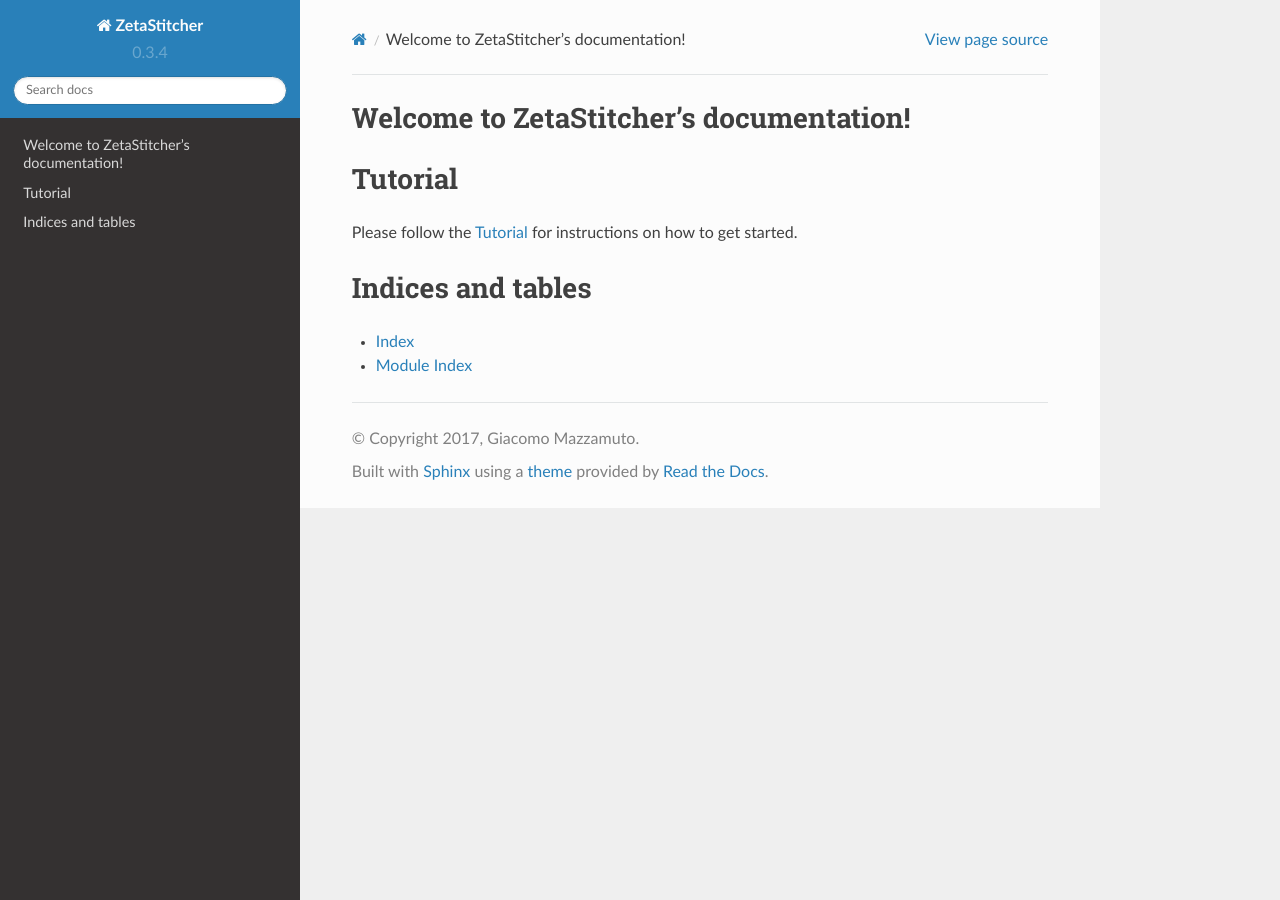
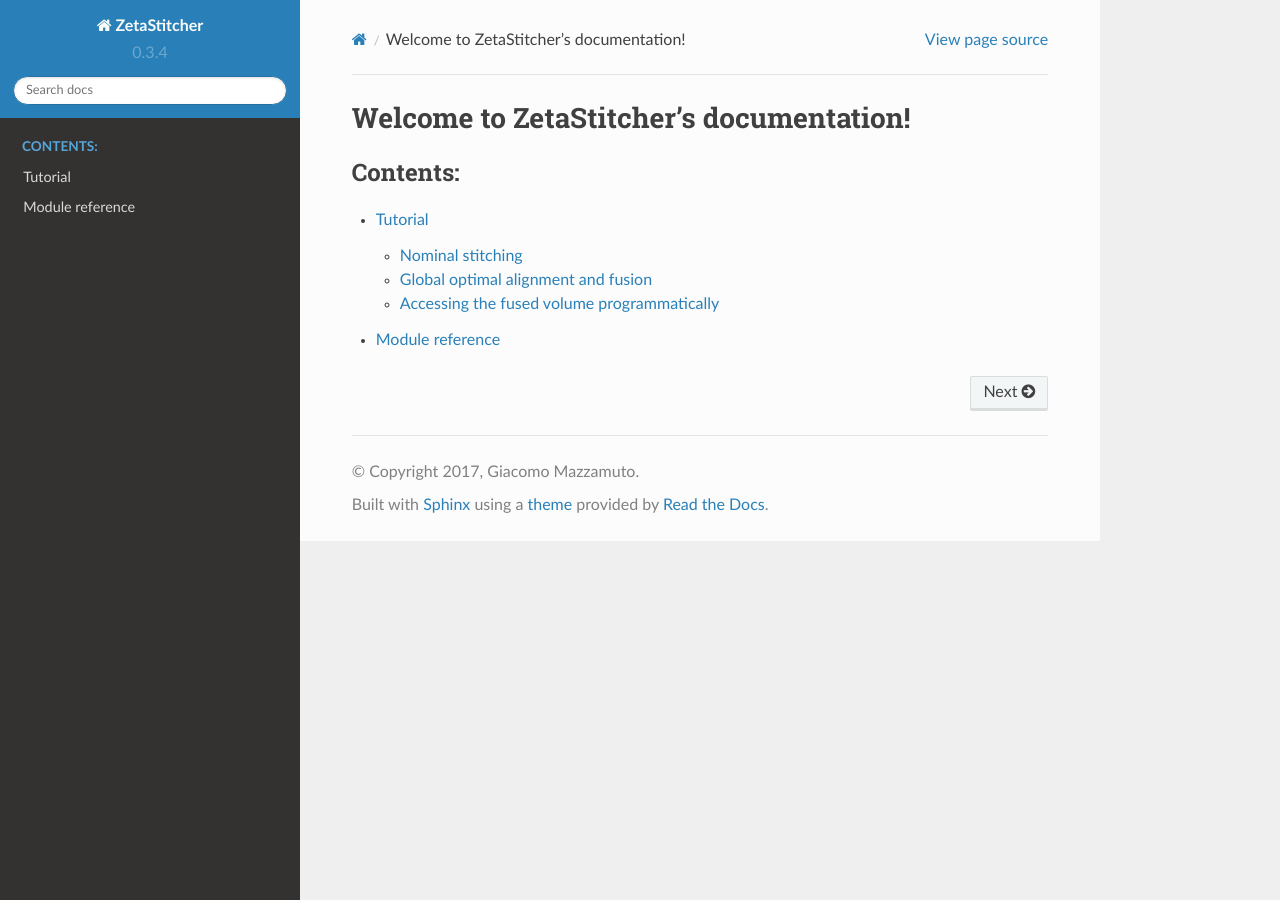
Before and after one commit to lens-biophotonics/ZetaStitcher, a Sphinx documentation site: the page built from doc/index.rst, in a window 1280 px wide. Built offline with Sphinx 7.4.7 and the Read the Docs theme 2.0.0, drawn with Linux system fonts in a browser that asks for light colours; formulas are drawn with MathJax 3.

Commit message:
doc: rearrange homepage

```diff
--- a/doc/index.rst
+++ b/doc/index.rst
@@ -4,19 +4,11 @@
    contain the root `toctree` directive.
 
 Welcome to ZetaStitcher's documentation!
-====================================
+========================================
 
 .. toctree::
    :maxdepth: 2
    :caption: Contents:
 
-Tutorial
-========
-Please follow the :ref:`Tutorial<tutorial>` for instructions on how to get
-started.
-
-Indices and tables
-==================
-
-* :ref:`genindex`
-* :ref:`modindex`
+   tutorial
+   module_index
--- /dev/null
+++ b/doc/module_index.rst
@@ -0,0 +1,4 @@
+Module reference
+================
+
+`modindex`
```
Also changed, not shown: 1 other file.
